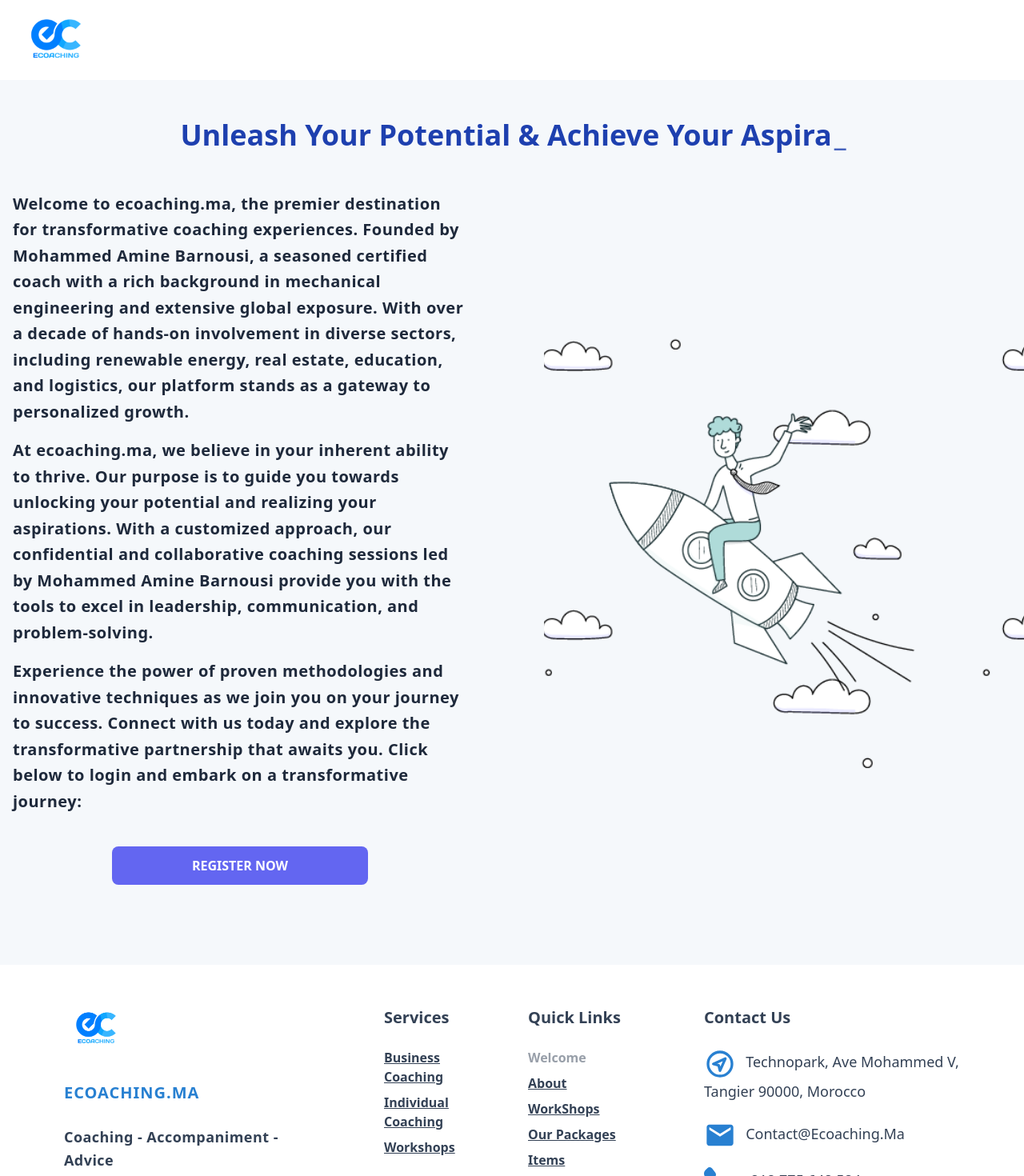
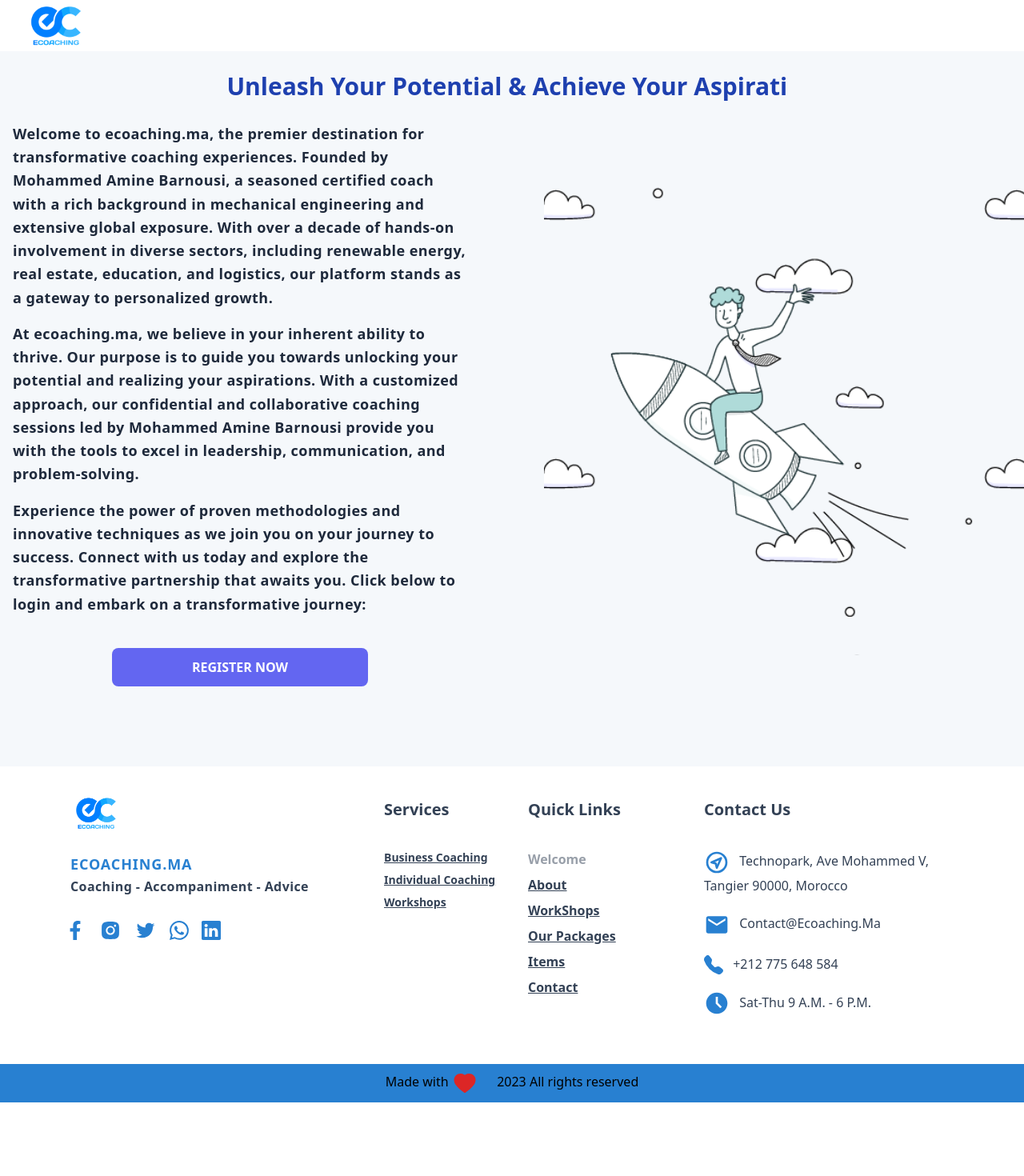
Before and after one commit to mhaddaou/sign-in, a Next.js app: page / in a window 1280 px wide. Shown: the top 1470 px of the page at 80% size. After the commit the page ends 1378 px from the top, so only its background shows below. Built offline with nearby package versions, Linux system fonts and the light colour scheme; no server answers; some icons are missing.

Commit message:
update size of text

```diff
--- a/components/Down.tsx
+++ b/components/Down.tsx
@@ -5,7 +5,7 @@
 function Down() {
   return (
     <section className='bg-eco'>
-        <div className=" md:w-1/2  m-auto text-center text-xl   py-4 ">
+        <div className=" md:w-1/2  m-auto text-center   py-2 ">
                     <p className=" f``">Made with <AiFillHeart className="inline w-8 h-8 text-red-600"/> <PiCopyright className=" inline text-"/>  2023 All rights reserved</p>
                 </div>
     </section>
--- a/components/First.tsx
+++ b/components/First.tsx
@@ -17,12 +17,12 @@
    <section className='bg-bg'>
     {/* <Modal isOpen={isOpen} closeModal={closeModal}/> */}
     <div className='pb-20 container mx-auto'>
-        <div className='text-slate-800 text-center py-10'>
+        <div className='text-slate-800 text-center py-5'>
             <MessageWriter />
         </div>
         <div className='flex  justify-center items-center flex-col-reverse lg:flex-row gap-20 '>
             <div className='lg:w-1/2 w-full flex justify-center flex-col gap-10 '>
-                <div className=' tracking-wide px-8 md:px-4 space-y-4 leading-relaxed text-xl text-slate-800 font-bold'>
+                <div className=' tracking-wide px-8 md:px-4 space-y-4 leading-relaxed text-lg text-slate-800 font-semibold'>
                     <p>
                     Welcome to ecoaching.ma, the premier destination for transformative coaching experiences. Founded by Mohammed Amine Barnousi, a seasoned certified coach with a rich background in mechanical engineering and extensive global exposure. With over a decade of hands-on involvement in diverse sectors, including renewable energy, real estate, education, and logistics, our platform stands as a gateway to personalized growth.
                     </p>
--- a/components/Footer.tsx
+++ b/components/Footer.tsx
@@ -19,31 +19,34 @@
         <section id="footer">
             <div className="bg-white text-slate-700 relative">
                 <div>
-                    <div className=" py-10 px-20 ">
+                    <div className=" py-5 px-20 ">
                     <div className="grid gap-10 md:gap-20 md:grid-cols-2 xl:grid-cols-3 pb-10 ">
 
-                        <div className="space-y-6">
+                        <div className="space-y-2">
                             {/* <h4 className="font-bold text-lg capitalize">about app</h4> */}
                             <img className=' w-52 h-52 sm:w-32 sm:h-32 md:w-20 md:h-20' src="/images/logo.png" alt="" />
-                            <p className='text-eco  font-extrabold text-xl tracking-wider leading-relaxed'>ECOACHING.MA</p>
-                          <p className=' tracking-wide text-lg font-semibold leading-relaxed'>Coaching - Accompaniment - Advice</p>
-                            <div className=" flex gap-4 items-center">
+                            <div className="pl-2">
+                            <p className='text-eco  font-extrabold text-lg tracking-wider leading-relaxed'>ECOACHING.MA</p>
+                          <p className=' tracking-wide text font-semibold leading-relaxed'>Coaching - Accompaniment - Advice</p>
+
+                            </div>
+                            <div className=" flex gap-4 items-center pt-5">
 
                                 <div className="flex gap-4 items-center">
                                 <Link href="">
                                     <FaFacebookF className="h-6 w-7 text-eco hover:opacity-50 transition-all duration-500" />
                                 </Link>
                                 <Link href="#" target="_blank">
-                                <AiFillInstagram className="h-8 w-8 text-eco hover:opacity-50 transition-all duration-500 " />
+                                <AiFillInstagram className="h-7 w-7 text-eco hover:opacity-50 transition-all duration-500 " />
                                 </Link>
                                 <Link href="#" target="_blank">
-                                <AiOutlineTwitter className="h-8 w-8 text-eco hover:opacity-50 transition-all duration-500 " />
+                                <AiOutlineTwitter className="h-7 w-7 text-eco hover:opacity-50 transition-all duration-500 " />
                                 </Link>
                                 <Link href="#" target="_blank">
-                                <BsWhatsapp className="h-7 w-7 text-eco hover:opacity-50 transition-all duration-500 " />
+                                <BsWhatsapp className="h-6 w-6 text-eco hover:opacity-50 transition-all duration-500 " />
                                 </Link>
                                 <Link href="#" target="_blank">
-                                <BsLinkedin className="h-7 w-7 text-eco hover:opacity-50 transition-all duration-500 " />
+                                <BsLinkedin className="h-6 w-6 text-eco hover:opacity-50 transition-all duration-500 " />
                                 </Link>
 
 
@@ -55,18 +58,18 @@
 
                             </div>
                         </div>
-                        <div className="flex pt-3 gap-10">
-                        <div className="w-1/2 space-y-6 ">
+                        <div className="flex pt-5 gap-10">
+                        <div className="w-1/2 space-y-4 md:space-y-9 ">
                                 <div >
                                     <p className="font-bold text-xl ">Services</p>
                                 </div>
                                 <div className=" flex flex-col gap-2">
-                                    <Link className="font-semibold underline hover:opacity-50  hover:no-underline transition-all duration-500 ease-in-out" href="#">Business Coaching</Link>
-                                    <Link className="font-semibold underline hover:opacity-50  hover:no-underline transition-all duration-500 ease-in-out" href="#">Individual Coaching</Link>
-                                    <Link className="font-semibold underline hover:opacity-50  hover:no-underline transition-all duration-500 ease-in-out" href="#">Workshops</Link>
+                                    <Link className="font-semibold underline hover:opacity-50 text-sm hover:no-underline transition-all duration-500 ease-in-out" href="#">Business Coaching</Link>
+                                    <Link className="font-semibold underline hover:opacity-50 text-sm hover:no-underline transition-all duration-500 ease-in-out" href="#">Individual Coaching</Link>
+                                    <Link className="font-semibold underline hover:opacity-50 text-sm hover:no-underline transition-all duration-500 ease-in-out" href="#">Workshops</Link>
                                 </div>
                             </div>
-                            <div className="space-y-6 w-1/2">
+                            <div className="space-y-4 md:space-y-9 w-1/2">
                                 <div >
                                     <h4 className="font-bold text-xl capitalize">quick links</h4>
                                 </div>
@@ -82,16 +85,16 @@
                             </div>
 
                         </div>
-                        <div className="space-y-6 pt-3 mx-auto ">
+                        <div className="space-y-4 md:space-y-9 pt-5 mx-auto ">
                             <div >
                                 <p className="font-bold text-xl">Contact Us</p>
                             </div>
                             <div className="space-y-5">
 
-                                <p>  <TbGps className="w-10 h-10 inline-block text-eco"/>  <span className="leading-relaxed capitalize text-lg pl-2">Technopark, Ave Mohammed V, Tangier 90000, Morocco</span></p>
-                                <p>  <MdEmail className="w-10 h-10 inline-block text-eco"/>  <span className="leading-relaxed capitalize text-lg pl-2">contact@ecoaching.ma</span></p>
-                                <p>  <BsFillTelephoneFill className=" w-9 h-9 inline-block text-eco"/>  <span className="leading-relaxed capitalize text-lg pl-2">+212 775 648 584</span></p>
-                                    <p>  <BiSolidTimeFive className="w-10 h-10 inline-block text-eco"/>  <span className="leading-relaxed capitalize text-lg pl-2">Sat-Thu 9 a.m. - 6 p.m.</span></p>
+                                <p>  <TbGps className="w-8 h-8 inline-block text-eco"/>  <span className="leading-relaxed capitalize  pl-2">Technopark, Ave Mohammed V, Tangier 90000, Morocco</span></p>
+                                <p>  <MdEmail className="w-8 h-8 inline-block text-eco"/>  <span className="leading-relaxed capitalize  pl-2">contact@ecoaching.ma</span></p>
+                                <p>  <BsFillTelephoneFill className=" w-6 h-6 inline-block text-eco"/>  <span className="leading-relaxed capitalize  pl-2">+212 775 648 584</span></p>
+                                    <p>  <BiSolidTimeFive className="w-8 h-8 inline-block text-eco"/>  <span className="leading-relaxed capitalize  pl-2">Sat-Thu 9 a.m. - 6 p.m.</span></p>
                                 {/* <div className="w-[80%] h-12 bg-white rounded-md flex">
                                     <div className="h-full w-[85%]">
                                         <input className="h-full w-full bg-white rounded-l-md text-slate-800 font-semibold px-2 focus:outline-none"
--- a/components/Header.tsx
+++ b/components/Header.tsx
@@ -3,9 +3,9 @@
 export default function Header() {
   return (
     <section >
-        <div className=' bg-'>
-            <div className='flex justify-between w-[70%] px-5 items-center '>
-                <div>
+        <div className=' w-full h-full 0' >
+            <div className='flex justify-between h-full w-[70%] px-5 items-center relative'>
+                <div className='absolute -top-4  w-full h-16'>
                     <Image id='#' className=' cursor-pointer'  src='/images/logo.png' alt='logo' width={100} height={100} />
                 </div>
                 <div className='flex justify-between gap-10 items-center'>
--- a/components/MessageWriter.tsx
+++ b/components/MessageWriter.tsx
@@ -9,7 +9,7 @@
 
   return (
     <div className=''>
-        <div className='text-blue-800 text-4xl font-extrabold capitalize leading-relaxed'>
+        <div className='text-blue-800 text-3xl font-extrabold capitalize leading-relaxed'>
       <span> <span className='text-white '></span > {text}</span>
       <Cursor  cursorStyle='_'></Cursor>
 
--- a/pages/index.tsx
+++ b/pages/index.tsx
@@ -17,7 +17,7 @@
 
   return (
     <main className=''>
-    <header className='bg-white'>
+    <header className='h-16 bg-white'>
       <Header />
     </header>
   <First/>
```
